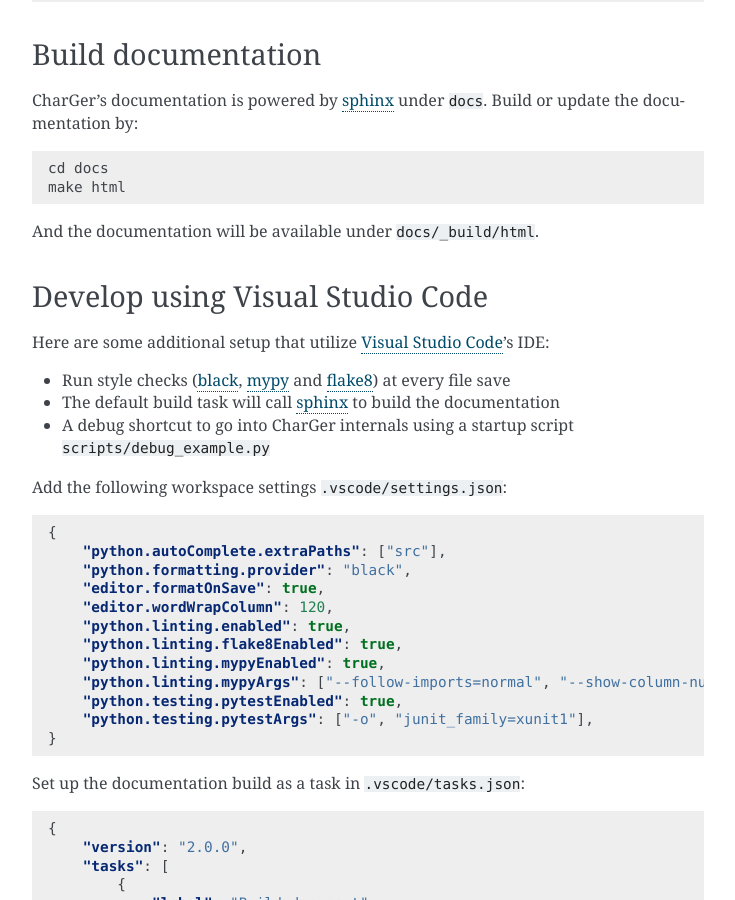
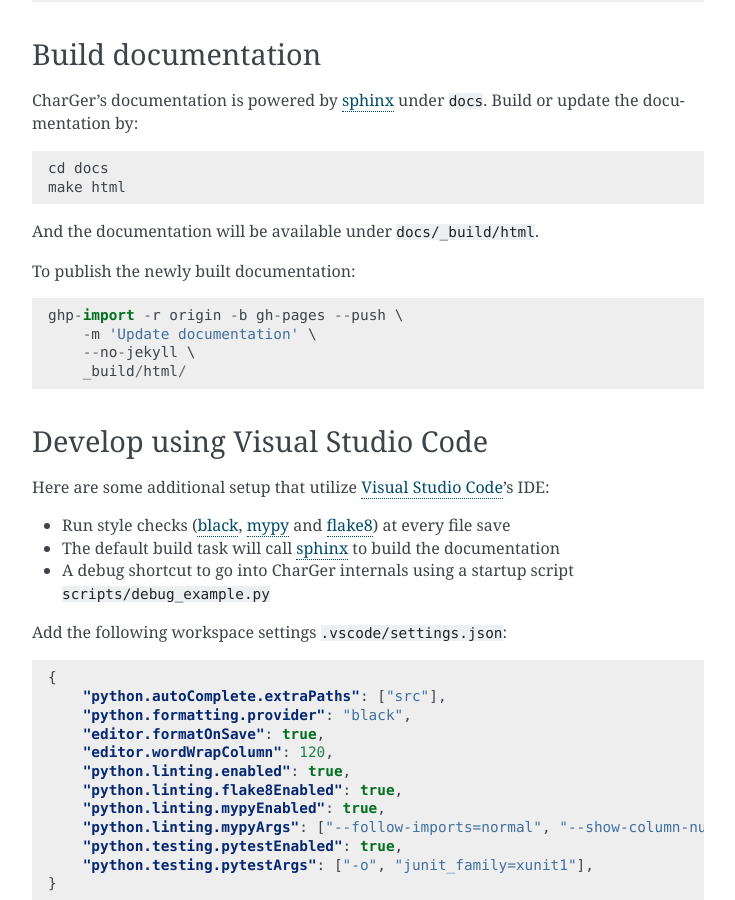
Before and after one commit to ding-lab/CharGer, a Sphinx documentation site: the page built from docs/development.rst, in a window 1280 px wide and 900 px high, scrolled down 1913 px. Shown: the whole window, without its empty margins (382-1117 px from the left). Built offline with Sphinx 7.4.7, drawn with Linux system fonts in a browser that asks for light colours.

Commit message:
Add instructions how to update the documentation

```diff
--- a/docs/development.rst
+++ b/docs/development.rst
@@ -96,6 +96,14 @@
 
 And the documentation will be available under ``docs/_build/html``.
 
+To publish the newly built documentation::
+
+    ghp-import -r origin -b gh-pages --push \
+        -m 'Update documentation' \
+        --no-jekyll \
+        _build/html/
+
+
 .. _sphinx: https://www.sphinx-doc.org/
 
 
--- a/pyproject.toml
+++ b/pyproject.toml
@@ -56,6 +56,7 @@
 pre-commit = "^2.0.0"
 importlib_metadata = {version = "^1.5.0", python = "<3.8"}
 sphinx-argparse = "^0.3.1"
+ghp-import = "^2.0.1"
 
 [tool.isort]
 line_length = 90
```
Also changed, not shown: 1 other file.
